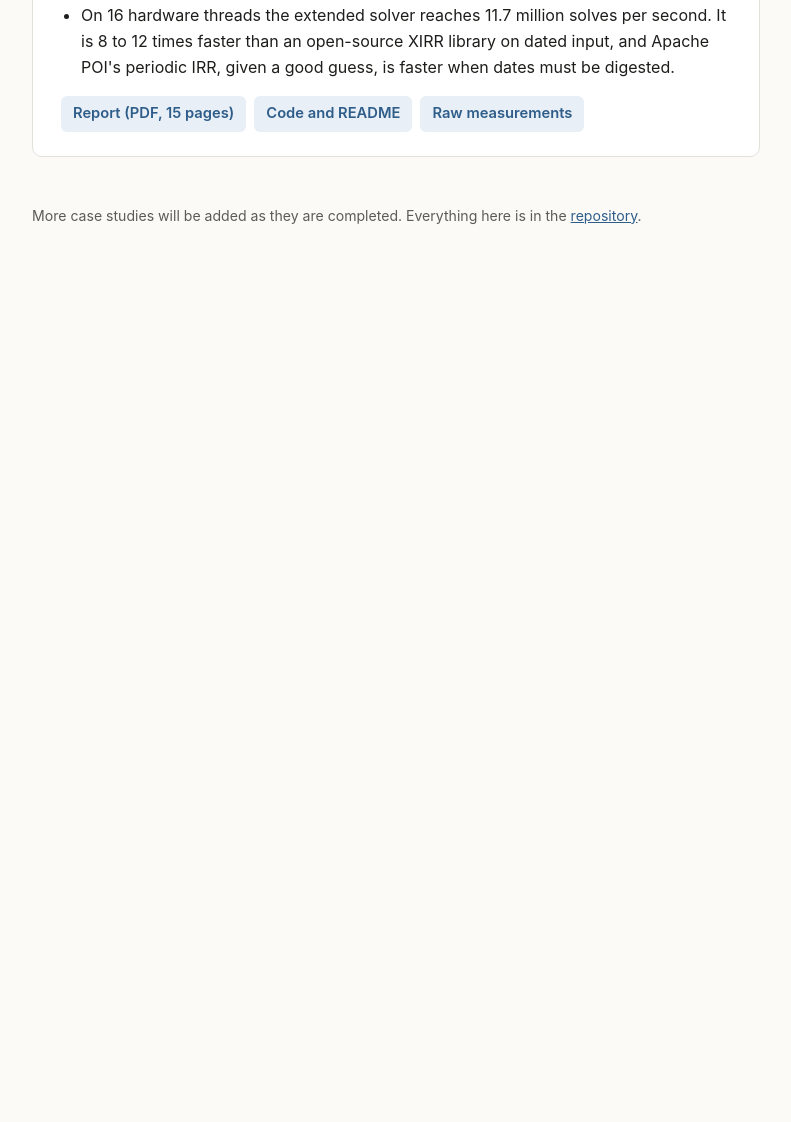
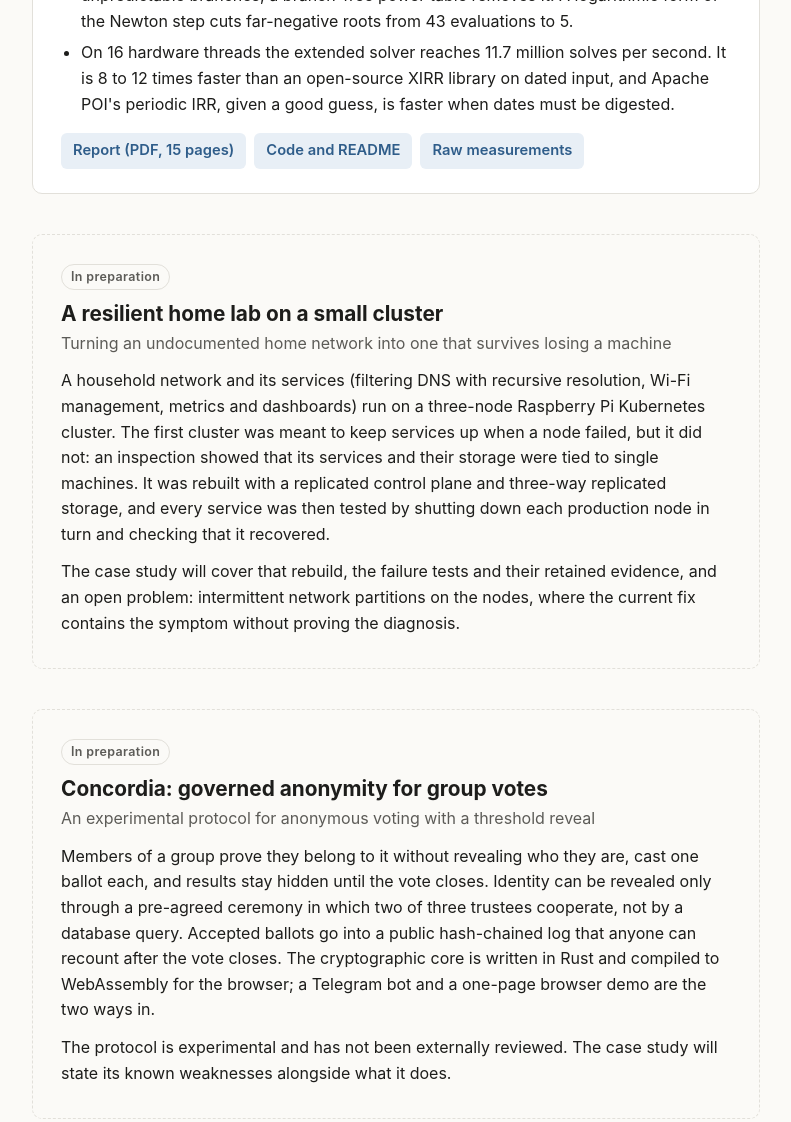
Before and after one commit to twallengren/msc-application-materials, a plain HTML site: page docs/index.html in a window 1280 px wide. Shown: the part 916-2038 px from the top of the page, without its empty margins (244-1035 px from the left). Before the commit the page ends 1215 px from the top, so only its background shows below. Drawn offline with Linux system fonts and the light colour scheme.

Commit message:
Landing page: add placeholders for the home lab and Concordia studies
Co-Authored-By: Claude Opus 5.5 <noreply@anthropic.com>

```diff
--- a/docs/index.html
+++ b/docs/index.html
@@ -66,6 +66,20 @@
   ul.facts { padding-left: 20px; margin: 0 0 12px; }
   ul.facts li { margin-bottom: 6px; }
   code { font: 0.9em ui-monospace, SFMono-Regular, Menlo, monospace; }
+  .status {
+    display: inline-block;
+    margin-bottom: 10px;
+    padding: 2px 9px;
+    border-radius: 999px;
+    border: 1px solid var(--border);
+    color: var(--muted);
+    font-size: 0.78rem;
+    font-weight: 600;
+    letter-spacing: 0.03em;
+  }
+  .status.done { color: var(--accent); border-color: var(--accent); }
+  .project.planned { background: transparent; border-style: dashed; }
+  .project.planned .subtitle { margin-bottom: 12px; }
   footer { margin-top: 48px; color: var(--muted); font-size: 0.88rem; }
   @media (max-width: 520px) {
     main { padding-top: 32px; }
@@ -80,6 +94,7 @@
   <p class="lede">Case studies supporting an MSc application. Each one has its source code, tests, the raw output of every measurement, and a written report whose numbers are regenerated from that output.</p>
 
   <section class="project" id="irr">
+    <span class="status done">Complete</span>
     <h2>Understanding IRR performance in Java</h2>
     <p class="subtitle">From a historical solver to an optimized one, one change at a time</p>
 
@@ -108,6 +123,26 @@
     </ul>
   </section>
 
+  <!-- Placeholder. Source repository is private; keep household details
+       (location, addresses, host and network names, ISP) off this page. -->
+  <section class="project planned" id="home-lab">
+    <span class="status">In preparation</span>
+    <h2>A resilient home lab on a small cluster</h2>
+    <p class="subtitle">Turning an undocumented home network into one that survives losing a machine</p>
+    <p>A household network and its services (filtering DNS with recursive resolution, Wi-Fi management, metrics and dashboards) run on a three-node Raspberry Pi Kubernetes cluster. The first cluster was meant to keep services up when a node failed, but it did not: an inspection showed that its services and their storage were tied to single machines. It was rebuilt with a replicated control plane and three-way replicated storage, and every service was then tested by shutting down each production node in turn and checking that it recovered.</p>
+    <p>The case study will cover that rebuild, the failure tests and their retained evidence, and an open problem: intermittent network partitions on the nodes, where the current fix contains the symptom without proving the diagnosis.</p>
+  </section>
+
+  <!-- Placeholder. Source repository is private and the protocol is not
+       externally reviewed; do not describe it as secure. -->
+  <section class="project planned" id="concordia">
+    <span class="status">In preparation</span>
+    <h2>Concordia: governed anonymity for group votes</h2>
+    <p class="subtitle">An experimental protocol for anonymous voting with a threshold reveal</p>
+    <p>Members of a group prove they belong to it without revealing who they are, cast one ballot each, and results stay hidden until the vote closes. Identity can be revealed only through a pre-agreed ceremony in which two of three trustees cooperate, not by a database query. Accepted ballots go into a public hash-chained log that anyone can recount after the vote closes. The cryptographic core is written in Rust and compiled to WebAssembly for the browser; a Telegram bot and a one-page browser demo are the two ways in.</p>
+    <p>The protocol is experimental and has not been externally reviewed. The case study will state its known weaknesses alongside what it does.</p>
+  </section>
+
   <footer>
     More case studies will be added as they are completed. Everything here is in the <a href="https://github.com/twallengren/msc-application-materials">repository</a>.
   </footer>
```
